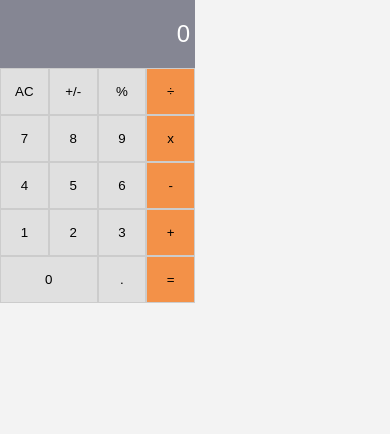
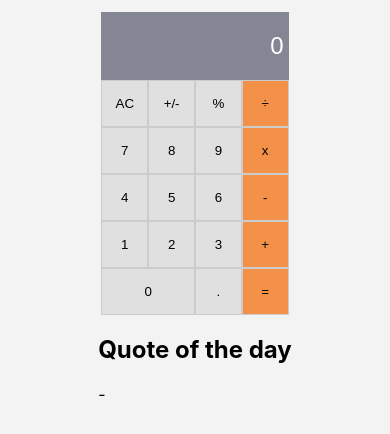
Before and after one commit to misalazeem/Math-Magicians, a React (Create React App) app: page /Quote in a window 390 px wide. Shown: the top 434 px of the page. Built offline with nearby package versions, Linux system fonts and the light colour scheme; no server answers.

Commit message:
Added Quote Component, Fetched API

```diff
--- a/src/App.css
+++ b/src/App.css
@@ -1,14 +1,14 @@
 .App {
   margin: 0;
+  padding: 3% 10%;
   align-items: center;
+  display: flex;
+  flex-direction: column;
 }
 
 .calculator {
-  top: 0;
-  left: 0;
-  position: absolute;
   margin: 0 auto;
-  width: 30%;
+  width: 35%;
   text-align: center;
   display: flex;
   flex-direction: column;
@@ -69,6 +69,6 @@
 
 @media screen and (max-width: 768px) {
   .calculator {
-    width: 50%;
+    width: 60%;
   }
 }
--- a/src/App.js
+++ b/src/App.js
@@ -1,10 +1,12 @@
 import './App.css';
 import Calculator from './components/calculator';
+import Quote from './components/Quote';
 
 function App() {
   return (
     <div className="App">
       <Calculator />
+      <Quote />
     </div>
   );
 }
--- /dev/null
+++ b/src/components/Quote.jsx
@@ -0,0 +1,29 @@
+import { React, useState, useEffect } from 'react';
+
+function Quote() {
+  const [data, setData] = useState([]);
+  useEffect(() => {
+    fetch('https://api.api-ninjas.com/v1/quotes', {
+      headers: {
+        'X-Api-Key': 'OpjST6lLVPMztqEXqvVpUQ==0mUc3zSnJ67pxMdw',
+      },
+    })
+      .then((response) => response.json())
+      .then((apidata) => setData(apidata[0]));
+  }, []);
+
+  return (
+    <>
+      <div className="Quote">
+        <h2>Quote of the day</h2>
+        <p>
+          {data.quote}
+          {' - '}
+          {data.author}
+        </p>
+      </div>
+    </>
+  );
+}
+
+export default Quote;
```
